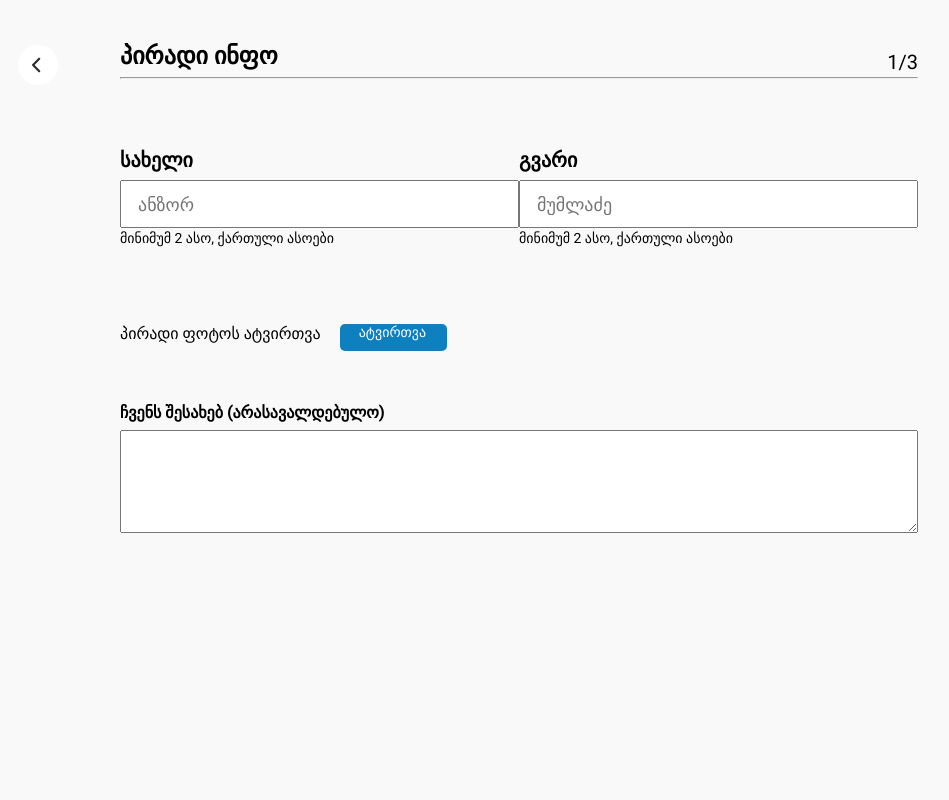
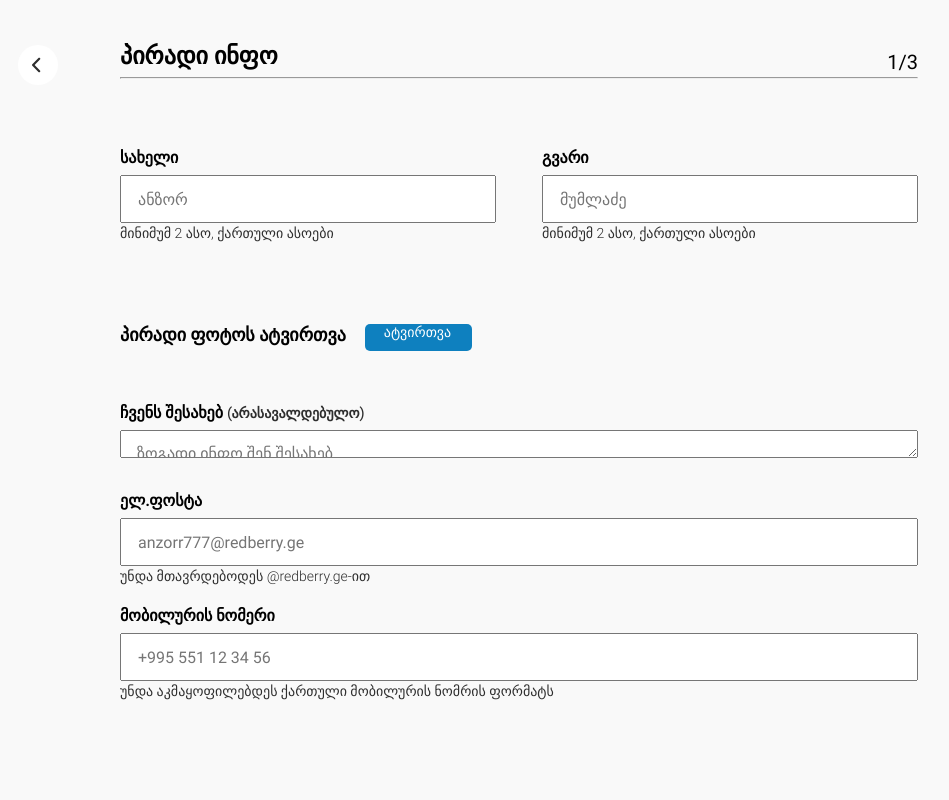
Before and after one commit to sabaPhruidze/CVRESUME, a React (Create React App) app: page / in a window 1280 px wide. Both pictures are taken after a click on the button "რეზიუმეს დამატება". Shown: the top 800 px of the page, without its empty margins (30-979 px from the left). Built offline with nearby package versions, Linux system fonts and the light colour scheme.

Commit message:
visually the second page Is written and a little bit of logic is also added .Now I will start the logic part

```diff
--- a/src/Components/Common.module.css
+++ b/src/Components/Common.module.css
@@ -3,6 +3,10 @@ least for 2 page */
 @font-face {
     font-family: RobotoBold;
     src: url(../Assets/Font/Roboto-Bold.ttf);
+  }
+  @font-face {
+    font-family: light;
+    src: url(../Assets/Font/Roboto-Light.ttf);
   }
 .container {
     width:1920px;
@@ -13,6 +17,7 @@ least for 2 page */
     position: relative;
     box-sizing: border-box;
     font-family: RobotoBold;
+    overflow: hidden;
 }
 .containerFlex {
     display: flex;
@@ -81,6 +86,44 @@ least for 2 page */
     margin-left: 150px;
     margin-top: 47px;
 }
+
+.labelStandard {
+    font-size: 16px;
+    font-weight: 600;
+    margin-bottom: 8px;
+    cursor: pointer;
+}
+.inputStandard {
+    width:100%;
+    height: 48px;
+    font-size: 16px;
+    margin-top: 8px;
+    padding: 0 16px;
+}
+.inputStandard:active {
+    outline: 0;
+}
+.inputStandard:focus {
+    outline: 0;
+}
+.spanStandard {
+    font-size: 14px;
+    color:#2E2E2E;
+    font-family: light;
+}
+.purpleButton {
+    padding:14px 35px;
+    position: absolute;
+    bottom:65px;
+    right:150px;
+    background-color:#6B40E3 ;
+    color:white;
+    cursor: pointer;
+    transition: 0.5s ease;
+}
+.purpleButton:focus {
+    transform: scale(0.95);
+}
 .renderContainer {
     width:822px;
     height:1080px;
@@ -90,3 +133,11 @@ least for 2 page */
     top:0;
     right:0;
 }
+.orange {
+    width:42px;
+    height:42px;
+    position: absolute;
+    left:78px;
+    bottom:44px;
+    cursor: pointer;
+}
--- a/src/Components/Home.module.css
+++ b/src/Components/Home.module.css
@@ -27,6 +27,7 @@
     top: 89px;
     left: 0px;
     transition: 0.5s ease;
+    border: 1px solid black;
   }
 .lineDark {
     position: absolute;
--- a/src/Components/Home.tsx
+++ b/src/Components/Home.tsx
@@ -57,9 +57,7 @@ export default function Home() {
       />
       <hr
         className={
-          useAppContext0.cBGColor
-            ? HomeStyles.lineDark
-            : `${HomeStyles.line} ${HomeStyles.lineDark}`
+          useAppContext0.cBGColor ? HomeStyles.lineDark : HomeStyles.line
         }
       />
       <button
--- a/src/Components/Personal.module.css
+++ b/src/Components/Personal.module.css
@@ -9,37 +9,17 @@
     flex-direction: row;
     justify-content: space-between;
     margin-bottom: 54px;
-
 }
 .namePart, .lastNamePart {
     width:419px;
     height:122px;
 
 }
-.namePart label, .lastNamePart label {
-    font-size: 20px;
-    font-weight: 600;
-    margin-bottom: 8px;
+.namePart {
+    padding-right:23px;
 }
-.namePart input,
-.lastNamePart input {
-  width:100%;
-  height: 48px;
-  font-size: 18px;
-  padding: 0 16px;
-  margin-top: 8px;
-}
-.namePart input:active,
-.lastNamePart input:active {
-    outline: 0;
-}
-.namePart input:focus,
-.lastNamePart input:focus {
-    outline: 0;
-}
-.namePart span,
-.lastNamePart span {
-    font-size: 14px;
+.lastNamePart {
+    padding-left:23px;
 }
 .upload {
     width:100%;
@@ -51,6 +31,8 @@
 }
 .upload p {
     margin-right: 19px;
+    font-size: 18px;
+    font-weight: 600;
 }
 .upload label {
   width: 107px;
@@ -69,6 +51,7 @@
 }
 .upload input {
     visibility: hidden;
+
 }
 
 .upload input:active {
@@ -94,4 +77,17 @@
 .aboutUs textarea {
     height:103px;
     width:798px;
+    padding: 13px 0px 13px 16px;
+    font-size: 16px;
+    margin-bottom: 33px;
 }
+.aboutUs textarea:active {
+    outline: 0;
+}
+.aboutUs textarea:focus {
+    outline: 0;
+}
+.mail {
+    padding-top: 0;
+    margin-bottom: 21px;
+}
--- a/src/Components/Personal.tsx
+++ b/src/Components/Personal.tsx
@@ -24,13 +24,13 @@ export default function Personal() {
           src={Ellipse}
           alt="Ellipse"
           className={CommonStyles.ellipse}
-          onClick={() => useAppContext1.sPage(0)}
+          onClick={() => useAppContext1.sPage(useAppContext1.cPage - 1)}
         />
         <img
           src={Vector}
           alt="Vector"
           className={CommonStyles.vector}
-          onClick={() => useAppContext1.sPage(0)}
+          onClick={() => useAppContext1.sPage(useAppContext1.cPage - 1)}
         />
         <div className={CommonStyles.skeleton}>
           <div className={CommonStyles.dFlex}>
@@ -54,19 +54,41 @@ export default function Personal() {
           <hr style={{ marginBottom: "69px" }} />
           <div className={PersonalStyles.nameUSername}>
             <div className={PersonalStyles.namePart}>
-              <label htmlFor="namef">სახელი</label>
-              <input type="text" placeholder="ანზორ" id="namef" />
-              <span>მინიმუმ 2 ასო, ქართული ასოები</span>
+              <label htmlFor="namef" className={CommonStyles.labelStandard}>
+                სახელი
+              </label>
+              <input
+                type="text"
+                placeholder="ანზორ"
+                id="namef"
+                className={CommonStyles.inputStandard}
+              />
+              <span className={CommonStyles.spanStandard}>
+                მინიმუმ 2 ასო, ქართული ასოები
+              </span>
             </div>
             <div className={PersonalStyles.lastNamePart}>
-              <label htmlFor="userName">გვარი</label>
-              <input type="text" placeholder="მუმლაძე" id="userName" />
-              <span>მინიმუმ 2 ასო, ქართული ასოები</span>
+              <label htmlFor="userName" className={CommonStyles.labelStandard}>
+                გვარი
+              </label>
+              <input
+                type="text"
+                placeholder="მუმლაძე"
+                id="userName"
+                className={CommonStyles.inputStandard}
+              />
+              <span className={CommonStyles.spanStandard}>
+                მინიმუმ 2 ასო, ქართული ასოები
+              </span>
             </div>
           </div>
           <div className={PersonalStyles.upload}>
             <p>პირადი ფოტოს ატვირთვა</p>
-            <label htmlFor="uploadImg" style={{ textAlign: "center" }}>
+            <label
+              htmlFor="uploadImg"
+              style={{ textAlign: "center" }}
+              id="textArea"
+            >
               ატვირთვა
               <input
                 type="file"
@@ -79,13 +101,59 @@ export default function Personal() {
           </div>
           <div className={PersonalStyles.aboutUs}>
             <label>
-              ჩვენს შესახებ <span>(არასავალდებულო)</span>
+              ჩვენს შესახებ{" "}
+              <span className={CommonStyles.spanStandard}>
+                (არასავალდებულო)
+              </span>
             </label>
-            <textarea name="" id=""></textarea>
+            <textarea placeholder="ზოგადი ინფო შენ შესახებ"></textarea>
+
+            <div className={PersonalStyles.mail}>
+              <label htmlFor="email" className={CommonStyles.labelStandard}>
+                ელ.ფოსტა
+              </label>
+              <input
+                type="email"
+                placeholder="anzorr777@redberry.ge"
+                id="email"
+                className={CommonStyles.inputStandard}
+              />
+              <span className={CommonStyles.spanStandard}>
+                უნდა მთავრდებოდეს @redberry.ge-ით
+              </span>
+            </div>
+            <div className={PersonalStyles.telephone}>
+              <label htmlFor="tel" className={CommonStyles.labelStandard}>
+                მობილურის ნომერი
+              </label>
+              <input
+                type="tel"
+                placeholder="+995 551 12 34 56"
+                id="tel"
+                className={CommonStyles.inputStandard}
+              />
+              <span className={CommonStyles.spanStandard}>
+                უნდა აკმაყოფილებდეს ქართული მობილურის ნომრის ფორმატს
+              </span>
+            </div>
           </div>
         </div>
+        <button
+          className={CommonStyles.purpleButton}
+          onClick={() => {
+            useAppContext1.sPage(useAppContext1.cPage + 1);
+          }}
+        >
+          შემდეგი
+        </button>
       </div>
-      <div className={CommonStyles.renderContainer}></div>
+      <div className={CommonStyles.renderContainer}>
+        <img
+          src={OrangeLogo}
+          alt="OrangeLogo"
+          className={CommonStyles.orange}
+        />
+      </div>
     </div>
   );
 }
```
